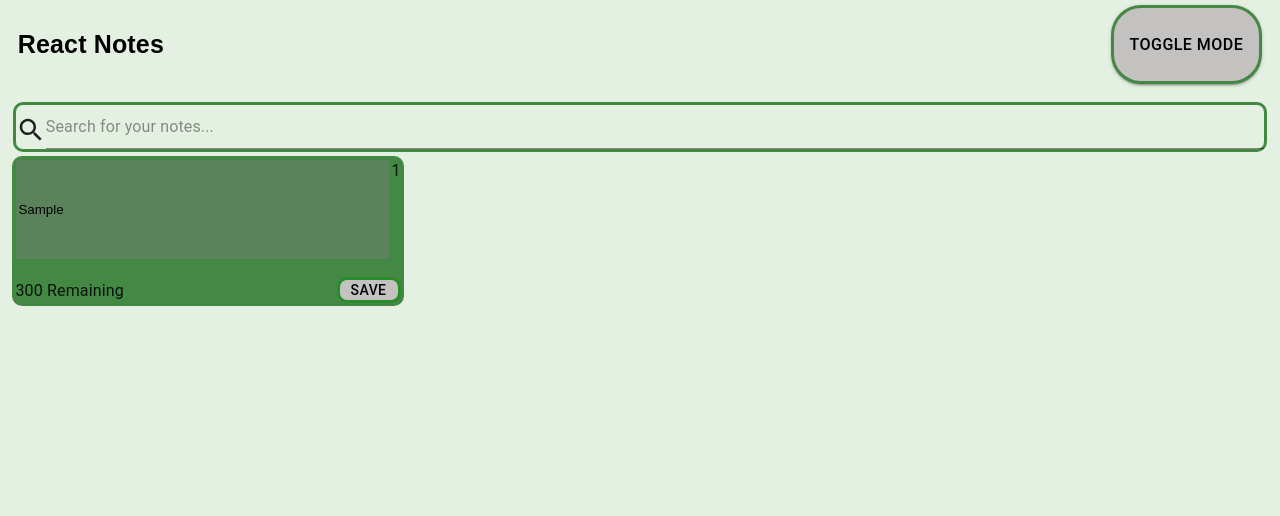
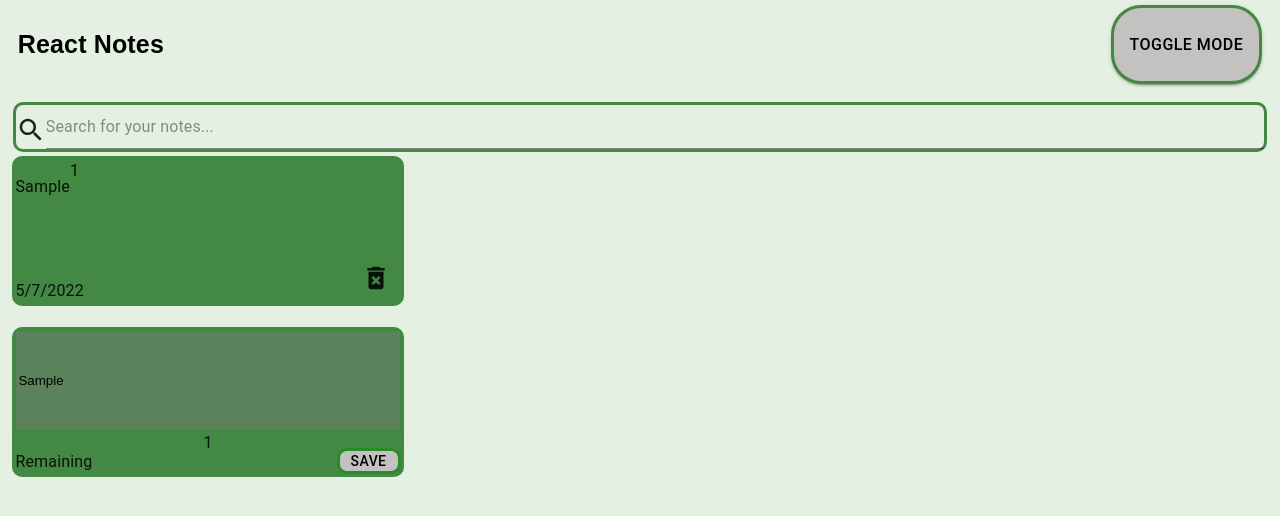
Before and after one commit to RA57-2018/ServalItDrugiZadatak, a React (Create React App) app in the folder drugizadatak/: page / in a window 1280 px wide. Both pictures are taken after typing "Sample" into the empty fields and a click on the button "SAVE". Shown: the top 516 px of the page. Built offline with nearby package versions, Linux system fonts and the light colour scheme.

Commit message:
adding note to note list

```diff
--- a/drugizadatak/src/App.js
+++ b/drugizadatak/src/App.js
@@ -29,13 +29,22 @@ const themeDark = createTheme({
 function App() {
 
   const [theme, setTheme] = useState(true);                   //namestanje teme
-  const [counter, setCounter] = useState(300);                //brojac
-  const [item, setItems] = useState("");
-  var getMyItem = "";
+  const [content, setContent] = useState([]);
 
-  localStorage.setItem("item", JSON.stringify(item));
-  var getItem = localStorage.getItem("item");
-  getMyItem = JSON.parse(getItem);
+  useEffect(() => {
+    localStorage.setItem("content", JSON.stringify(content)); //cuvanje
+  }, [content]);
+
+  useEffect(() => {
+    JSON.parse(localStorage.getItem('notes'));                //citanje
+  }, []);
+
+  const handleContent = (noteText) => {
+    const newNote = {
+      noteText: noteText
+    }
+    setContent([...content, newNote]);
+  }
 
   return (
     <ThemeProvider theme={theme ? themeLight : themeDark}>
@@ -43,13 +52,16 @@ function App() {
       <div className="App">
         <Header setTheme={() => setTheme(!theme)} />
         <Search />
-        <AddNote counter={counter} setItemss={() => setItems(item)} value={item} />
+        <NoteList content={content}/>
+        <AddNote setContent={handleContent}/>
       </div>
     </ThemeProvider>
   );
 }
 
 export default App;
+
+// <AddNote counter={counter} setItemss={() => handleInput(getItem)} setCounter={counter} />
 
 // localStorage.setItem('item', JSON.stringify(item));
 // console.log(item);
--- a/drugizadatak/src/components/AddNote/AddNote.js
+++ b/drugizadatak/src/components/AddNote/AddNote.js
@@ -1,7 +1,9 @@
-import React from "react";
+import React, {useState} from "react";
 import { Grid, Box, Button } from "@mui/material";
 
 function AddNote(props) {
+
+  const [values, setValues] = useState("");
 
   return (
     <Box sx={{ flexGrow: 1 }}>
@@ -18,16 +20,16 @@ function AddNote(props) {
                 backgroundColor: "rgb(67, 136, 67)",
                 borderRadius: "10px",
                 position: "relative",
-                display: "flex",
+                display: "grid | inline-grid",
                 minWidth: "100px",
-                marginTop: "1%",
+                marginTop: "5%",
                 marginLeft: "3%",
                 marginRight: "3%",
                 height: "150px",
               }}
             >
               <input
-                value={props.item}
+                onChange={(e) => setValues(e.target.value)}
                 type="text"
                 placeholder="Type to add a new note..."
                 style={{
@@ -58,7 +60,7 @@ function AddNote(props) {
                   bottom: 0,
                   right: 0,
                 }}
-                onClick={props.setItemss}
+                onClick={() => props.setContent(values)}
               >
                 Save
               </Button>
--- a/drugizadatak/src/components/NoteList/NoteList.js
+++ b/drugizadatak/src/components/NoteList/NoteList.js
@@ -2,6 +2,7 @@ import { Grid, Box } from "@mui/material";
 import DeleteForeverIcon from "@mui/icons-material/DeleteForever";
 
 function NoteList(props) {
+
   return (
     <Box sx={{ flexGrow: 1 }}>
       <Grid
@@ -9,7 +10,7 @@ function NoteList(props) {
         spacing={{ xs: 2, md: 2 }}
         columns={{ xs: 4, sm: 8, md: 12 }}
       >
-        {Array.from(Array(1)).map((_, index) => (
+        {props.content.map((note, index) => (
           <Grid item xs={2} sm={4} md={4} key={index}>
             <Grid
               style={{
@@ -25,18 +26,7 @@ function NoteList(props) {
                 height: "150px",
               }}
             >
-              <input
-                type="text"
-                placeholder="Type to add a new note..."
-                style={{
-                  backgroundColor: "rgb(91, 131, 91)",
-                  border: "1px solid rgb(67, 133, 67)",
-                  boxCecorationBreak: "initial",
-                  width: "100%",
-                  height: "70%",
-                  color: "black",
-                }}
-              />
+              <p>{note.noteText}</p>
               <Box>{index + 1}</Box>
               <Box style={{ position: "absolute", left: 0, bottom: 0 }}>
                 5/7/2022
@@ -51,6 +41,7 @@ function NoteList(props) {
                   height: "50px",
                   cursor: "pointer",
                 }}
+
               ></DeleteForeverIcon>
             </Grid>
           </Grid>
```
